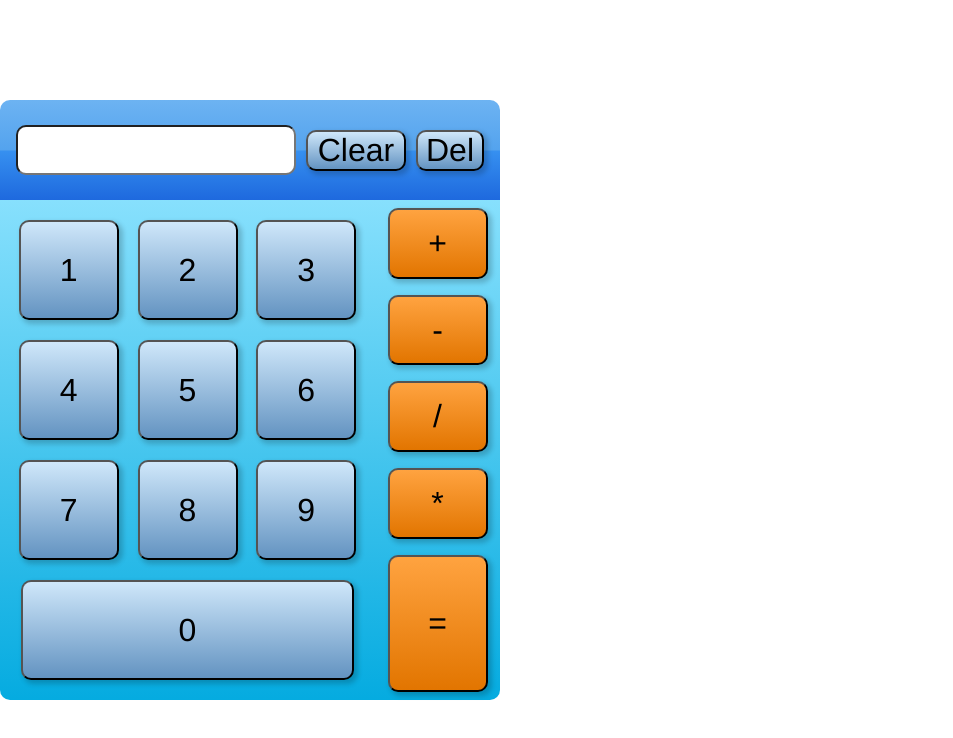
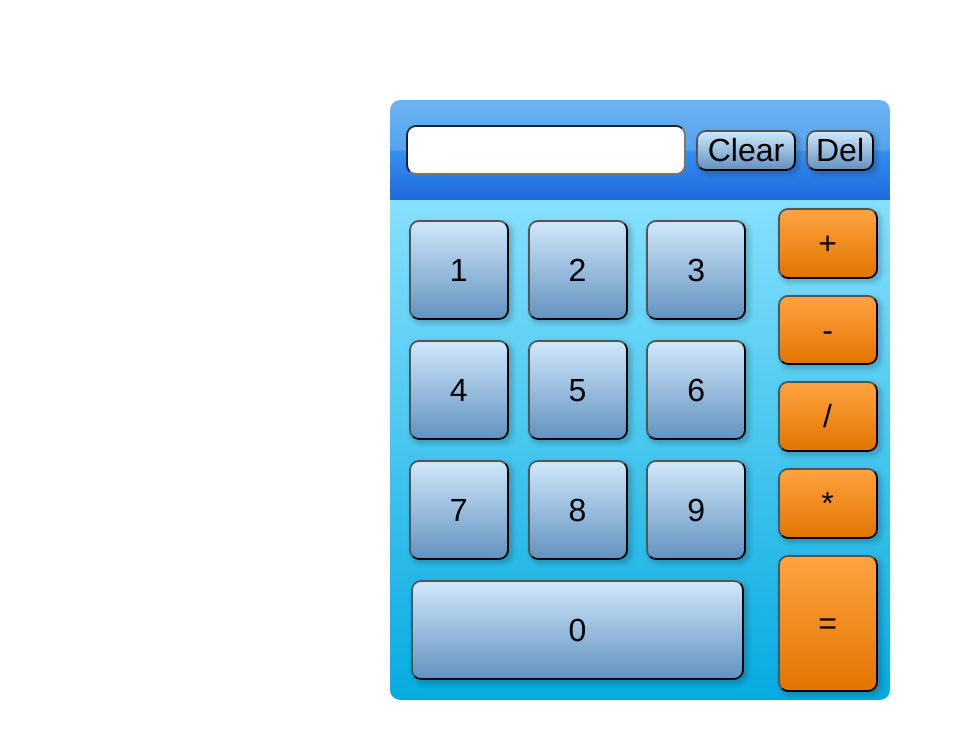
Before and after one commit to AtLeastOneBearPlease/calculator, a plain HTML site: page index.html in a window 1280 px wide. Shown: the whole page, without its empty margins (0-953 px from the left). Drawn offline with Linux system fonts and the light colour scheme.

Commit message:
feat: Re-add centering of calculator

```diff
--- a/styles.css
+++ b/styles.css
@@ -15,13 +15,11 @@ body {
 
 #calculator-output,
 #calculator-input {
-    /* border: 1px solid black; */
     min-width: 500px;
     max-width: 500px;
     display: flex;
-    /* margin-left: auto;
+    margin-left: auto;
     margin-right: auto;
-    Leave this out for now. Makes it easier to work on*/
 }
 
 #calculator-output {
```
